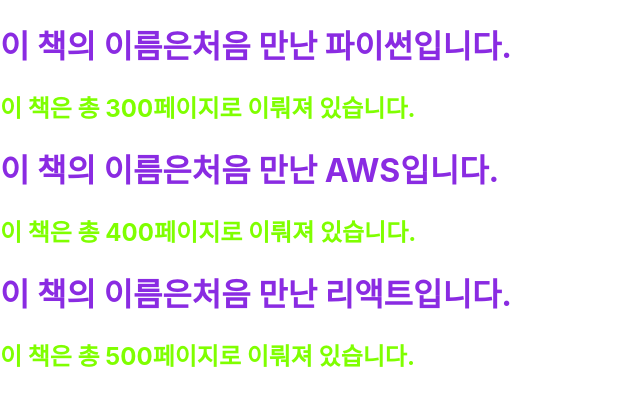
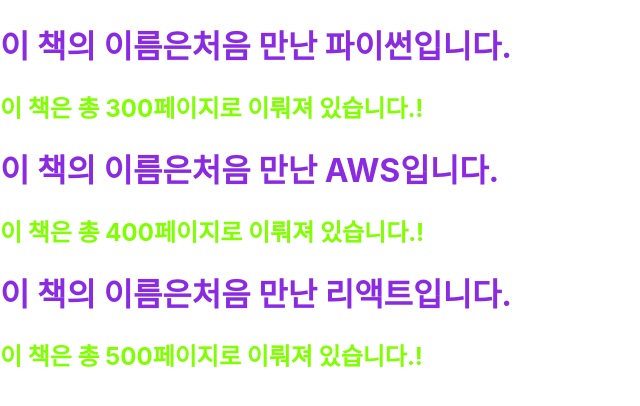
Before and after one commit to wshin025/ReactClass, a React (Create React App) app: page / in a window 1280 px wide. Shown: the top 406 px of the page, without its empty margins (0-640 px from the left). Built offline with nearby package versions, Linux system fonts and the light colour scheme.

Commit message:
react 2,3

```diff
--- a/src/chp03/Book.jsx
+++ b/src/chp03/Book.jsx
@@ -6,7 +6,7 @@
 return (
     <div>
         <h1>{`이 책의 이름은${props.name}입니다.`}</h1>
-        <h2>{`이 책은 총 ${props.numOfPage}페이지로 이뤄져 있습니다.`}</h2>
+        <h2>{`이 책은 총 ${props.numOfPage}페이지로 이뤄져 있습니다.!`}</h2>
     </div>
 )
 }
```
